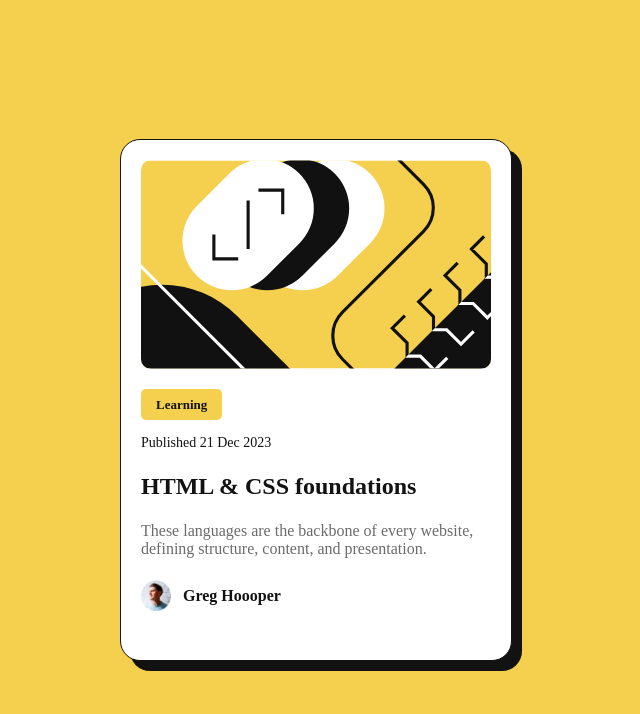
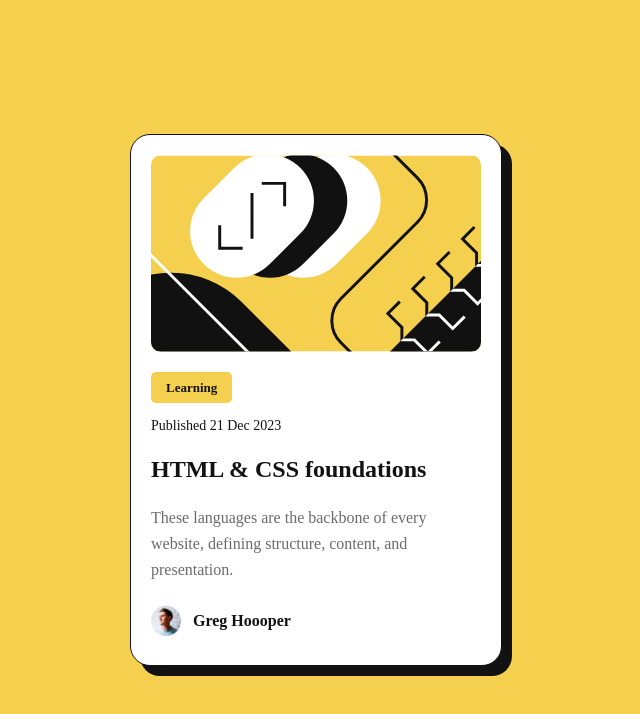
Before and after one commit to Mannex22/blog-preview-card-frontendmentor, a plain HTML site: page index.html in a window 1280 px wide. Shown: the whole page, without its empty margins (324-964 px from the left). Drawn offline with Linux system fonts and the light colour scheme.

Commit message:
Add line height on blog description, adjust the width of blog preview card

```diff
--- a/styles/index.css
+++ b/styles/index.css
@@ -28,8 +28,8 @@ body
 .blog-preview-card{
     background-color: var(--card-color);
 
-    height: 480px;
-    width: 350px;
+    height: 490px;
+    width: 330px;
     padding: 20px;
     border: 1px solid var(--gray-900);
     border-radius: 20px;
@@ -69,6 +69,8 @@ body
 .blog-description{
     color: var(--gray-500);
     margin-bottom: 22px;
+
+    line-height: 26px;
 }
 
 .blog-author{
@@ -90,3 +92,9 @@ body
     color: var(--bg-color);
     cursor: pointer;
 }
+
+/* @media (max-width: 376px) {
+    .blog-preview-card{
+        width: 300px;
+    }
+} */
```
